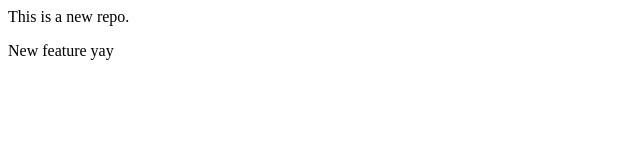
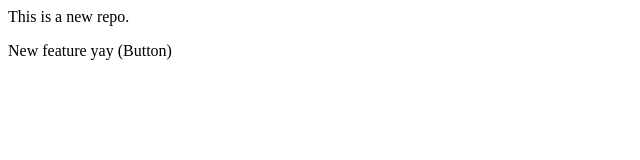
Before and after one commit to Silentwraith2678/LocalRepo, a plain HTML site: page index.html in a window 1280 px wide. Shown: the full height of the page, 0-640 px from the left. Drawn offline with Linux system fonts and the light colour scheme.

```diff
--- a/index.html
+++ b/index.html
@@ -1,3 +1,3 @@
 <p>This is a new repo.</p>
 
-<p> New feature yay</p>
+<p> New feature yay (Button)</p>
```
